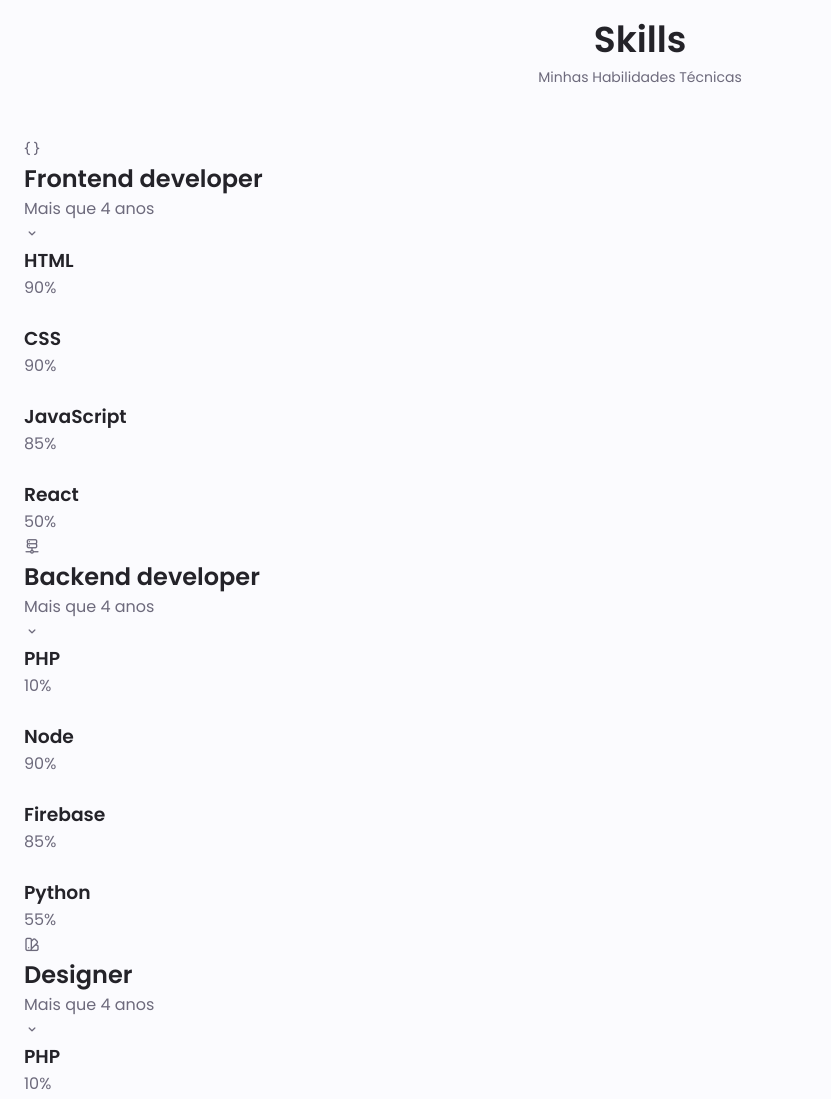
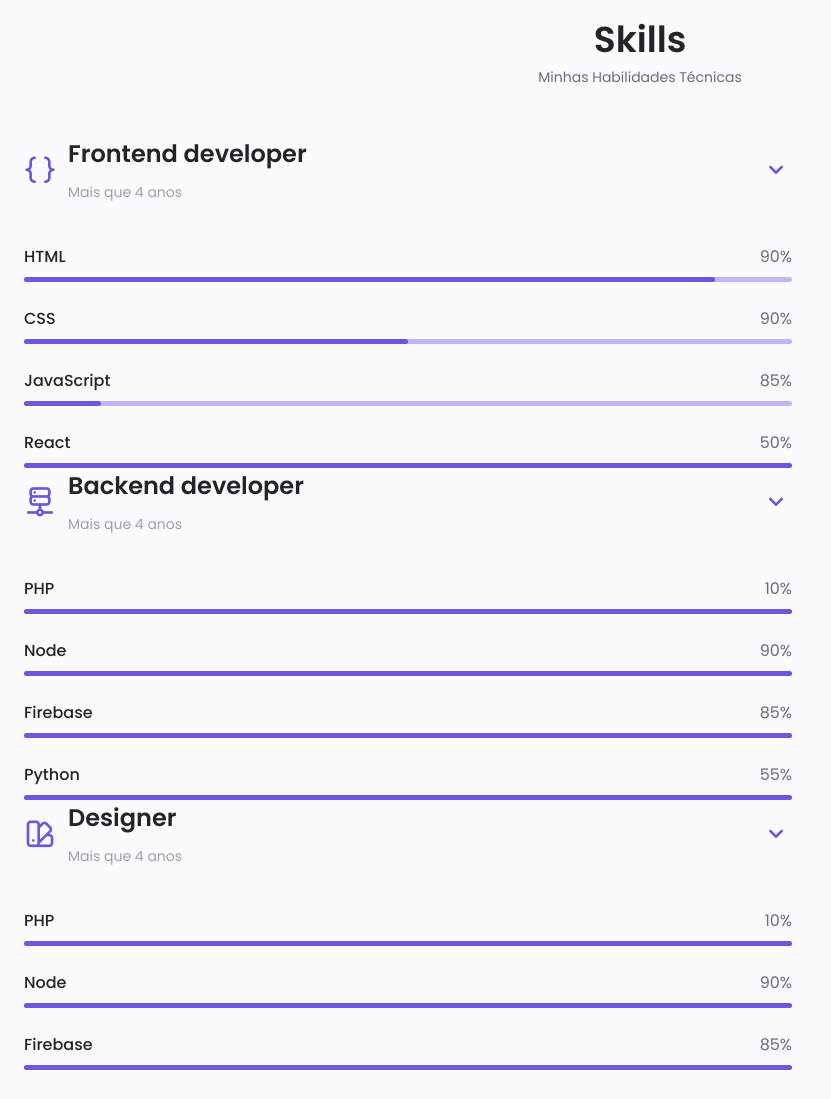
Before and after one commit to josetrafalgar/JosetrafalgarPortfolio, a plain HTML site: page index.html in a window 1280 px wide. Shown: the part 1240-2339 px from the top of the page, without its empty margins (0-831 px from the left). Drawn offline with nearby package versions, Linux system fonts and the light colour scheme.

Commit message:
Add files via upload

```diff
--- a/assets/styles.css
+++ b/assets/styles.css
@@ -370,7 +370,73 @@
   justify-content: center;
 }
 /*==================== SKILLS ====================*/
+.skills__container{
+  row-gap: 0;
 
+}
+.skills__header {
+  display: flex;
+  align-items: center;
+  margin-bottom: var(--mb-2-5);
+  cursor: pointer;
+}
+.skills__icon,
+.skills__arrow{
+  font-size: 2rem;
+  color: var(--first-color);
+}
+.skills__icon{
+  margin-right: var(--mb-0-75);
+}
+.skills__title{
+  font-size: var(--h3-font-size);
+}
+
+.skills__subtitle{
+  font-size: var(--small-font-size);
+  color: var(--text-color-light);
+}
+
+.skills__arrow{
+  margin-left: auto;
+  transition: 4s;
+}
+
+.skills__titles{
+  display: flex;
+  justify-content: space-between;
+  margin-bottom: var(--mb-0-5);
+}
+
+.skills__name{
+  font-size: var(--normal-font-size);
+  font-weight: var(--font-medium);
+}
+
+.skills__bar,
+.skills__percentage{
+  height: 5px;
+  border-radius: .25rem;
+}
+
+.skills__bar{
+  background-color: var(--first-color-lighter);
+}
+.skills__percentage{
+  display: block;
+  background-color: var(--first-color);
+}
+.skills__html {
+  width: 90%;
+}
+
+.skills__css{
+  width: 50%;
+}
+
+.skills__js{
+  width: 10%;
+}
 /*==================== QUALIFICATION ====================*/
 
 /*==================== SERVICES ====================*/
```
